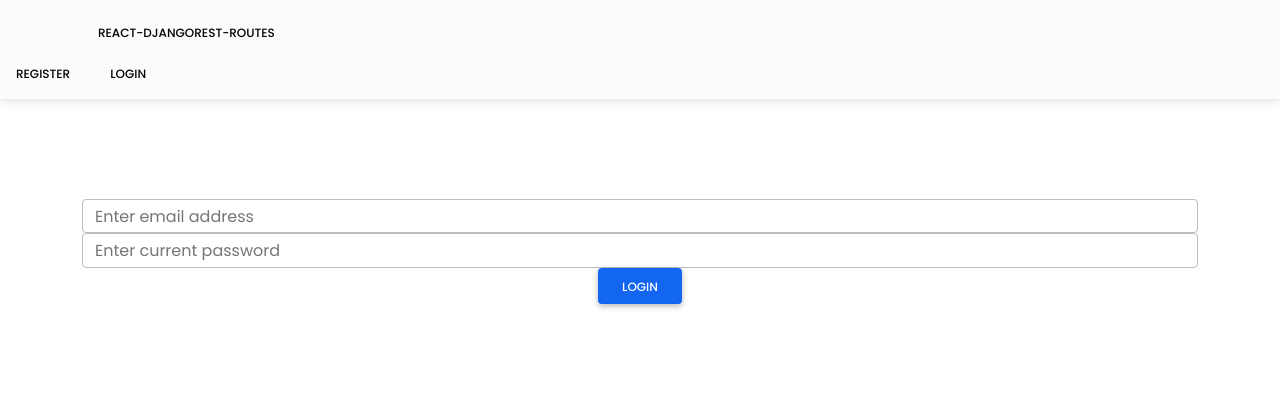
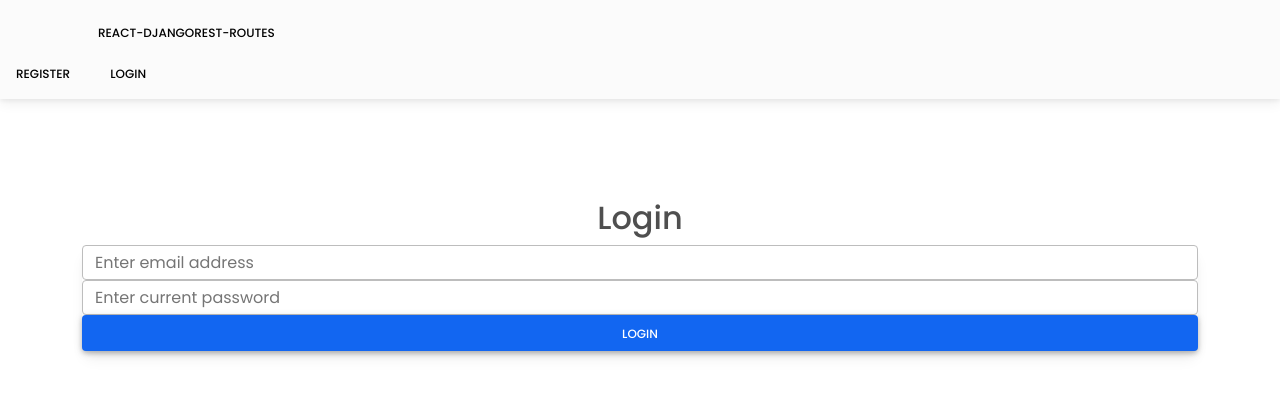
Before and after one commit to aybruhm/react-djangorest-routes, a React (Create React App) app in the folder frontend/frontend_routes/: page /login in a window 1280 px wide. Shown: the top 396 px of the page. Built offline with nearby package versions, Linux system fonts and the light colour scheme.

Commit message:
Update Login component

```diff
--- a/frontend/frontend_routes/src/components/Login.js
+++ b/frontend/frontend_routes/src/components/Login.js
@@ -7,7 +7,9 @@ function userLogin() {
             <div className="container">
                 <div className="row">
                     <div className="col-12">
-                        <form method="post" className="login-form">
+                        <p className="h2">Login</p>
+
+                        <form method="post" className="login-form card">
 
                             <div className="form-group">
                                 <input className="form-control" type="email" name="email" placeholder="Enter email address"></input>
@@ -18,7 +20,7 @@ function userLogin() {
                             </div>
 
                             <div className="form-group">
-                                <button className="btn btn-primary">Login</button>
+                                <button className="btn btn-primary btn-block" type="submit">Login</button>
                             </div>
                         </form>
                     </div>
```
